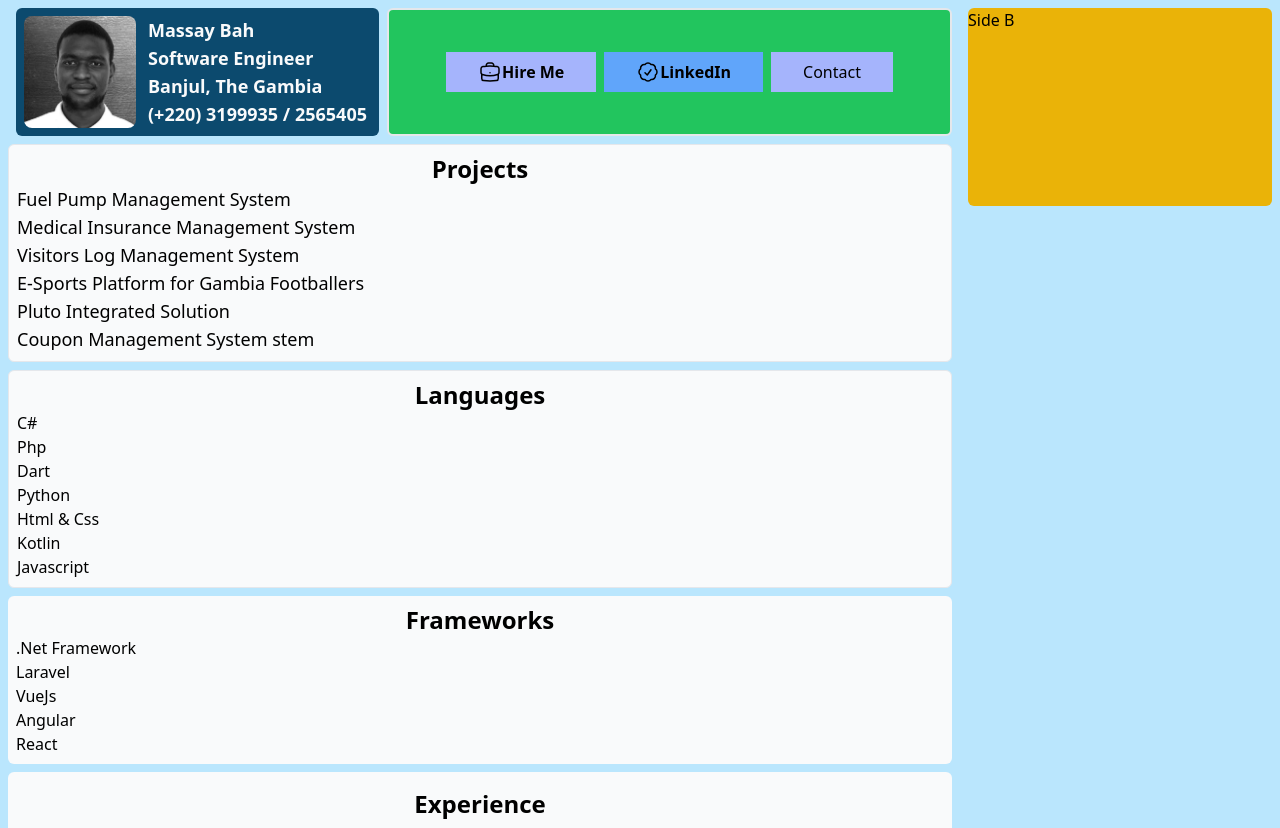
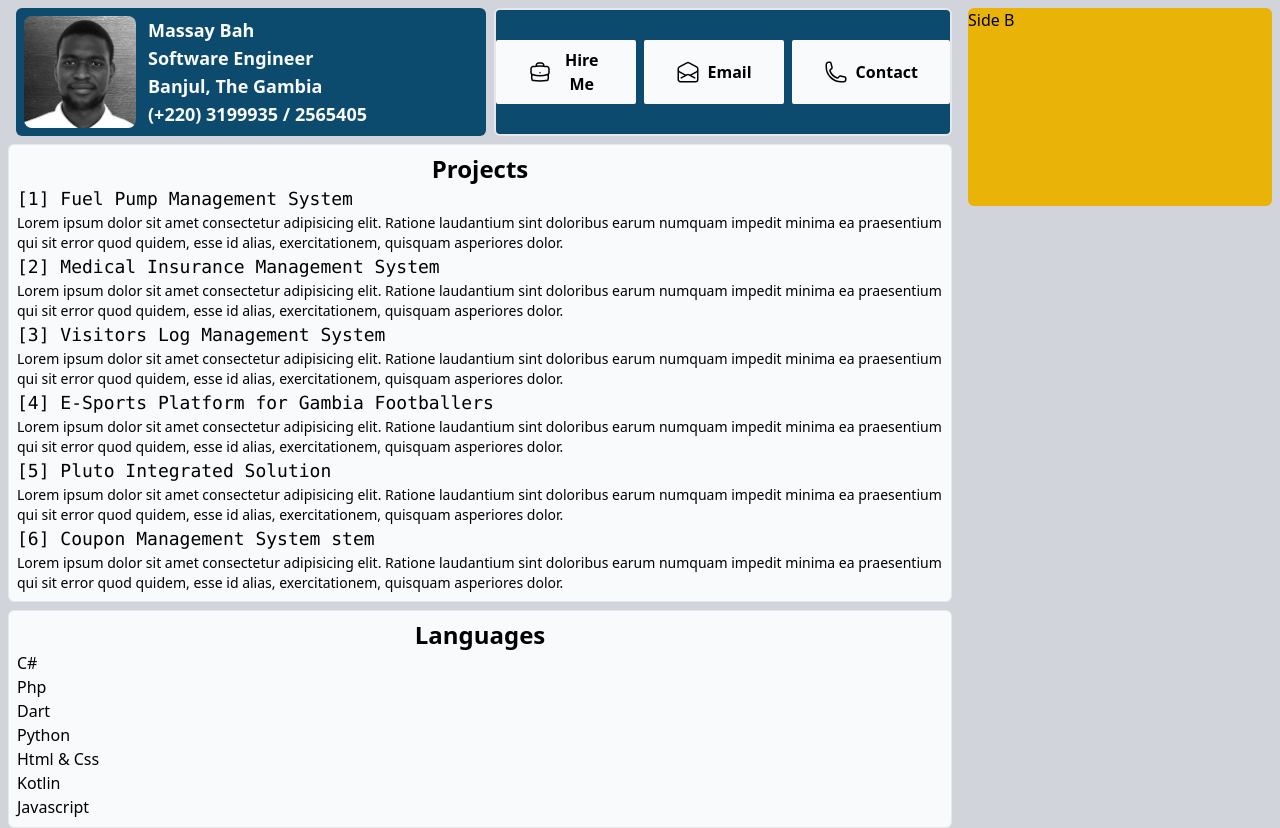
Before and after one commit to Massay/portfolio-site, a Vue app: page / in a window 1280 px wide. Shown: the top 828 px of the page. Built offline with nearby package versions, Linux system fonts and the light colour scheme.

Commit message:
update:site styles 27.06.24

```diff
--- a/src/components/Layout.vue
+++ b/src/components/Layout.vue
@@ -196,9 +196,9 @@ const experience = [
 
 <template>
     <div class="flex min-w-full min-h-screen">
-        <div class="w-[100%] lg:w-[75%] bg-sky-200 p-2 space-y-4 lg:p-2 md:space-y-0">
+        <div class="w-[100%] lg:w-[75%] bg-gray-300 p-2 space-y-4 lg:p-2 md:space-y-0">
             <div class="flex justify-between">
-                <div class="flex  justify-start p-2 mx-2  rounded-md  bg-sky-900 text-gray-50">
+                <div class="flex flex-1 justify-between  lg:justify-start p-2 mx-2  rounded-md  bg-sky-900 text-gray-50">
                     <img class="w-20 h-auto md:w-28  md:h-28 rounded-lg" alt="Massay Bah"
                         src="/images/massaybah.jpeg" />
                     <div
@@ -210,10 +210,10 @@ const experience = [
                     </div>
                 </div>
 
-                <div class="flex-1 border-2 rounded-md bg-green-500 grid place-content-center">
+                <div class="lg:flex-1 border-2 rounded-md hidden bg-sky-900 lg:grid place-content-center">
                     <div class="flex  justify-between space-x-2">
                         <div class="flex space-x-2">
-                            <button class="px-8 bg-indigo-300 py-2 flex items-center font-bold">
+                            <button class="px-8 bg-gray-50 py-2 flex items-center font-bold gap-2 rounded-sm">
 
                                 <span><svg xmlns="http://www.w3.org/2000/svg" fill="none" viewBox="0 0 24 24"
                                         stroke-width="1.5" stroke="currentColor" class="size-6">
@@ -221,19 +221,23 @@ const experience = [
                                             d="M20.25 14.15v4.25c0 1.094-.787 2.036-1.872 2.18-2.087.277-4.216.42-6.378.42s-4.291-.143-6.378-.42c-1.085-.144-1.872-1.086-1.872-2.18v-4.25m16.5 0a2.18 2.18 0 0 0 .75-1.661V8.706c0-1.081-.768-2.015-1.837-2.175a48.114 48.114 0 0 0-3.413-.387m4.5 8.006c-.194.165-.42.295-.673.38A23.978 23.978 0 0 1 12 15.75c-2.648 0-5.195-.429-7.577-1.22a2.016 2.016 0 0 1-.673-.38m0 0A2.18 2.18 0 0 1 3 12.489V8.706c0-1.081.768-2.015 1.837-2.175a48.111 48.111 0 0 1 3.413-.387m7.5 0V5.25A2.25 2.25 0 0 0 13.5 3h-3a2.25 2.25 0 0 0-2.25 2.25v.894m7.5 0a48.667 48.667 0 0 0-7.5 0M12 12.75h.008v.008H12v-.008Z" />
                                     </svg>
                                 </span>Hire Me</button>
-                            <button class="px-8 bg-blue-400 flex items-center font-bold">
-                                <span><svg xmlns="http://www.w3.org/2000/svg" fill="none" viewBox="0 0 24 24"
-                                        stroke-width="1.5" stroke="currentColor" class="size-6">
-                                        <path stroke-linecap="round" stroke-linejoin="round"
-                                            d="M9 12.75 11.25 15 15 9.75M21 12c0 1.268-.63 2.39-1.593 3.068a3.745 3.745 0 0 1-1.043 3.296 3.745 3.745 0 0 1-3.296 1.043A3.745 3.745 0 0 1 12 21c-1.268 0-2.39-.63-3.068-1.593a3.746 3.746 0 0 1-3.296-1.043 3.745 3.745 0 0 1-1.043-3.296A3.745 3.745 0 0 1 3 12c0-1.268.63-2.39 1.593-3.068a3.745 3.745 0 0 1 1.043-3.296 3.746 3.746 0 0 1 3.296-1.043A3.746 3.746 0 0 1 12 3c1.268 0 2.39.63 3.068 1.593a3.746 3.746 0 0 1 3.296 1.043 3.746 3.746 0 0 1 1.043 3.296A3.745 3.745 0 0 1 21 12Z" />
-                                    </svg>
+                            <button class="px-8 bg-gray-50 flex items-center font-bold gap-2 rounded-sm">
+                                <span><svg xmlns="http://www.w3.org/2000/svg" fill="none" viewBox="0 0 24 24" stroke-width="1.5" stroke="currentColor" class="size-6">
+  <path stroke-linecap="round" stroke-linejoin="round" d="M21.75 9v.906a2.25 2.25 0 0 1-1.183 1.981l-6.478 3.488M2.25 9v.906a2.25 2.25 0 0 0 1.183 1.981l6.478 3.488m8.839 2.51-4.66-2.51m0 0-1.023-.55a2.25 2.25 0 0 0-2.134 0l-1.022.55m0 0-4.661 2.51m16.5 1.615a2.25 2.25 0 0 1-2.25 2.25h-15a2.25 2.25 0 0 1-2.25-2.25V8.844a2.25 2.25 0 0 1 1.183-1.981l7.5-4.039a2.25 2.25 0 0 1 2.134 0l7.5 4.039a2.25 2.25 0 0 1 1.183 1.98V19.5Z" />
+</svg>
+
                                 </span>
 
-                                LinkedIn</button>
+                                Email</button>
                         </div>
 
                         <div class="flex space-x-2">
-                            <button class="px-8 bg-indigo-300 py-2">Contact</button>
+                            <button class="px-8 bg-gray-50 py-2 flex items-center gap-2 font-bold rounded-sm">
+                                <span><svg xmlns="http://www.w3.org/2000/svg" fill="none" viewBox="0 0 24 24" stroke-width="1.5" stroke="currentColor" class="size-6">
+  <path stroke-linecap="round" stroke-linejoin="round" d="M2.25 6.75c0 8.284 6.716 15 15 15h2.25a2.25 2.25 0 0 0 2.25-2.25v-1.372c0-.516-.351-.966-.852-1.091l-4.423-1.106c-.44-.11-.902.055-1.173.417l-.97 1.293c-.282.376-.769.542-1.21.38a12.035 12.035 0 0 1-7.143-7.143c-.162-.441.004-.928.38-1.21l1.293-.97c.363-.271.527-.734.417-1.173L6.963 3.102a1.125 1.125 0 0 0-1.091-.852H4.5A2.25 2.25 0 0 0 2.25 4.5v2.25Z" />
+</svg>
+</span>
+                                Contact</button>
                         </div>
                     </div>
                 </div>
@@ -241,11 +245,10 @@ const experience = [
             <div class="py-2 flex flex-col space-y-2">
                 <div class="border bg-gray-50 p-2 rounded-md">
                     <h1 class="font-semibold text-center leading-6 lg:text-2xl text-lg">Projects</h1>
-                    <ol>
-                        <li v-for="(project, index) in projects" :key="index" class="lg:text-lg text-sm leading-8">
-                            {{ project.name }}
-                        </li>
-                    </ol>
+                    <div v-for="(project, index) in projects" :key="index" class="lg:text-lg text-sm leading-8">
+                           <h1 class="font-mono">[{{ index + 1 }}] {{ project.name }}</h1>
+                           <p class="text-xs lg:text-sm">Lorem ipsum dolor sit amet consectetur adipisicing elit. Ratione laudantium sint doloribus earum numquam impedit minima ea praesentium qui sit error quod quidem, esse id alias, exercitationem, quisquam asperiores dolor.</p>
+                    </div>
                 </div>
 
                 <div class="border  bg-gray-50 p-2 rounded-md">
@@ -295,7 +298,7 @@ const experience = [
 
         </div>
 
-        <div class="lg:w-[25%] p-2 lg:inline-block bg-sky-200 hidden">
+        <div class="lg:w-[25%] p-2 lg:inline-block bg-gray-300 hidden">
 
             <div class="bg-yellow-500 rounded-md h-[198px]">
                 Side B
```
